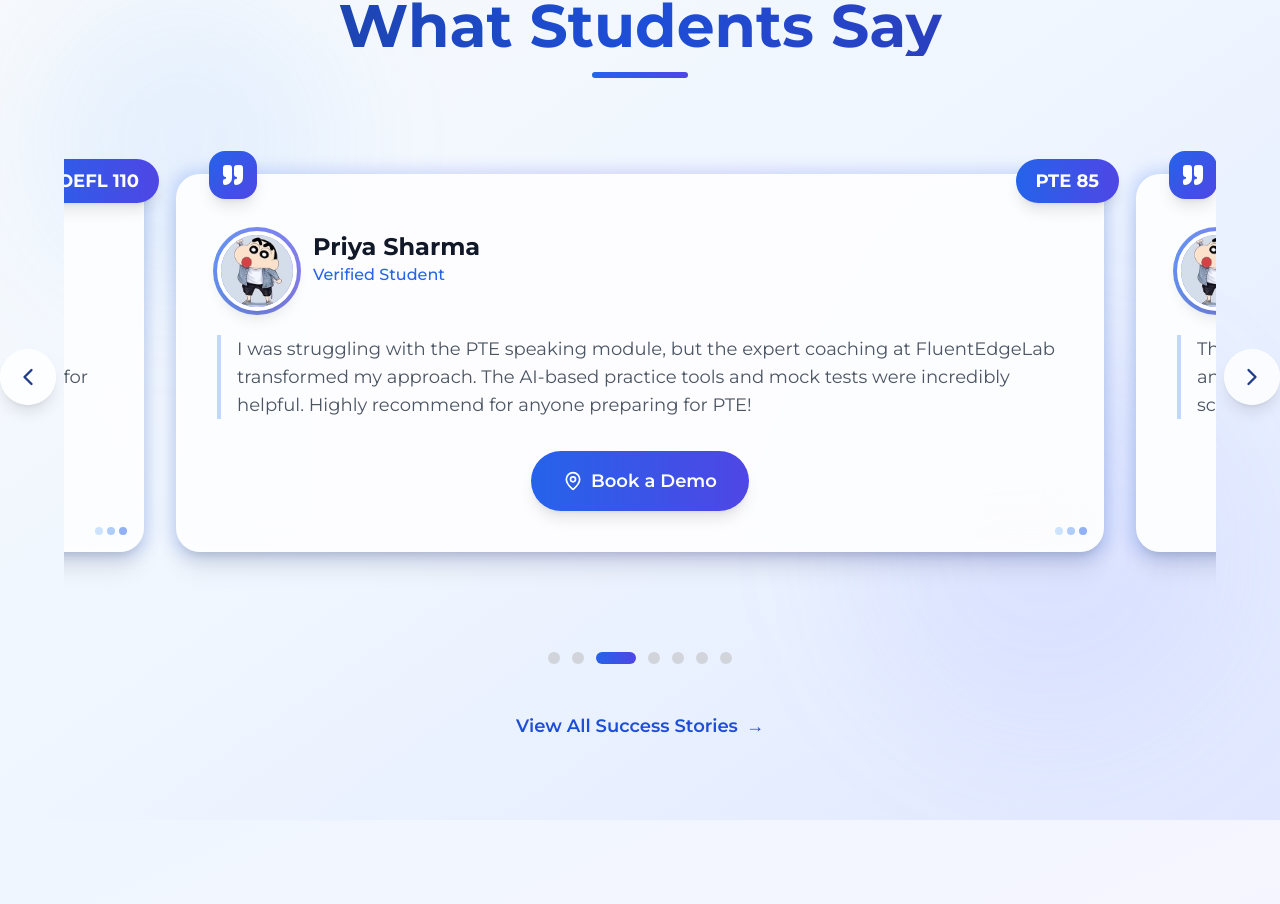
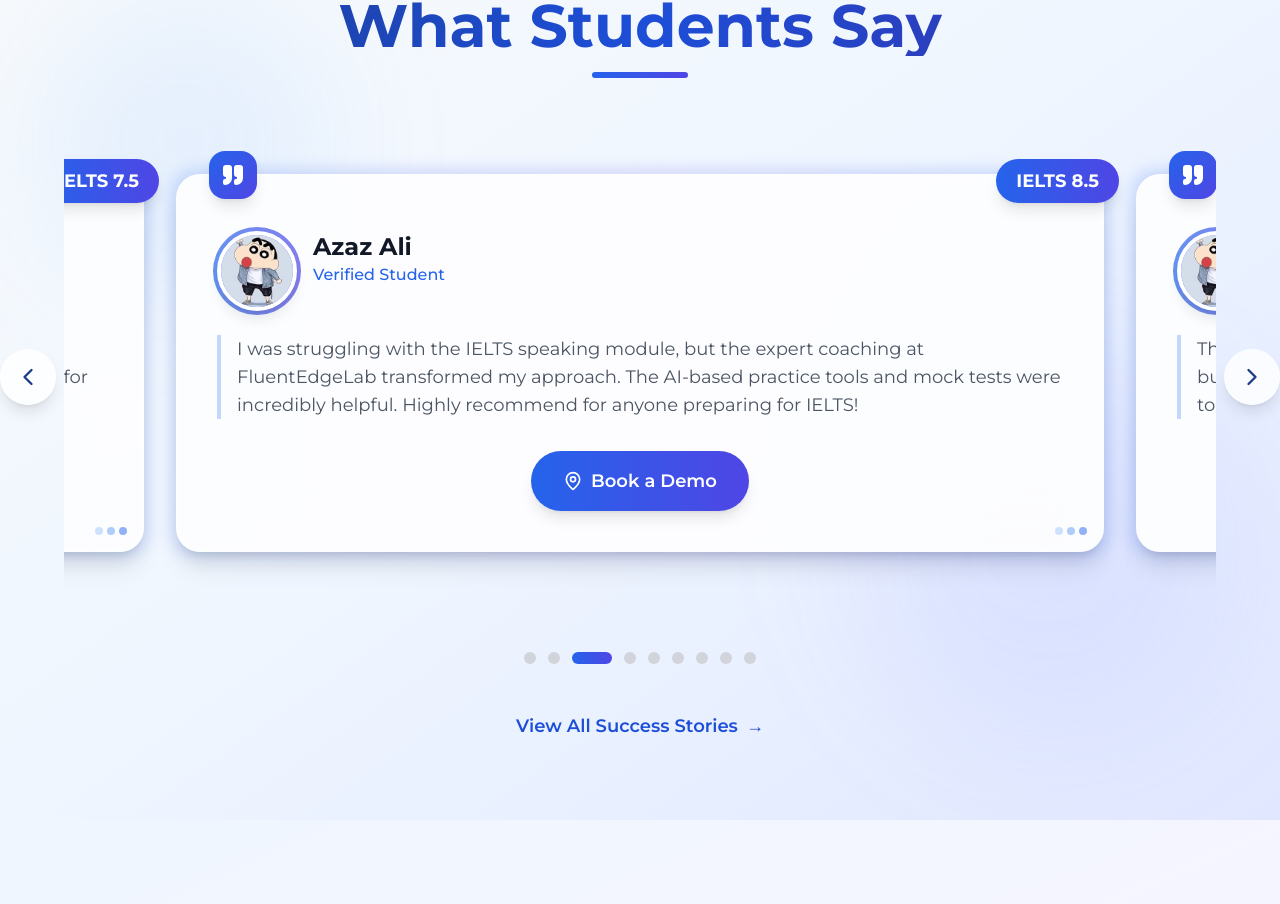
Before and after one commit to Azaz176/FluentEdgeLab-3, a React (Vite) app: page / in a window 1280 px wide. Shown: the part 1992-2896 px from the top of the page. Built offline with nearby package versions, Linux system fonts and the light colour scheme; no server answers.

Commit message:
Feat: added names of students

```diff
--- a/src/react-app/components/TestimonialsPreview.tsx
+++ b/src/react-app/components/TestimonialsPreview.tsx
@@ -13,57 +13,73 @@ const TestimonialCarousel = () => {
     {
       id: 1,
       text: "The teachers and staff gave me the attention and guidance needed to ace the IELTS and also planned out an effective study schedule for me. The study schedule was tailored for the less amount of time I had in hand. I am glad that I chose FluentEdgeLab for my IELTS preparation.",
-      name: "Maheema Aggarwal",
+      name: "Dr. Monika Dhankhar",
       exam: "IELTS",
       score: "8",
       image: "/testimonials/shinchan.jpg"
     },
     {
       id: 2,
-      text: "FluentEdgeLab's TOEFL training was exceptional. The practice tests and personalized feedback helped me understand my weaknesses. The instructors were always available for doubt clearing sessions. I achieved my target score on my first attempt!",
-      name: "Rahul Verma",
-      exam: "TOEFL",
-      score: "110",
+      text: "FluentEdgeLab's IELTS training was exceptional. The practice tests and personalized feedback helped me understand my weaknesses. The instructors were always available for doubt clearing sessions. I achieved my target score on my first attempt!",
+      name: "Hemant Adhikari",
+      exam: "IELTS",
+      score: "7.5",
       image:  "/testimonials/shinchan.jpg"
     },
     {
       id: 3,
+      text: "I was struggling with the IELTS speaking module, but the expert coaching at FluentEdgeLab transformed my approach. The AI-based practice tools and mock tests were incredibly helpful. Highly recommend for anyone preparing for IELTS!",
+      name: "Azaz Ali",
+      exam: "IELTS",
+      score: "8.5",
+      image:  "/testimonials/shinchan.jpg"
+    },
+    {
+      id: 4,
+      text: "The IELTS preparation at FluentEdgeLab exceeded my expectations. The vocabulary building techniques and reading comprehension strategies were game-changers. Thanks to FluentEdgeLab, I scored well above my target!",
+      name: "Mohit Sorout",
+      exam: "IELTS",
+      score: "7.5",
+      image:  "/testimonials/shinchan.jpg"
+    },
+    {
+      id: 5,
+      text: "FluentEdgeLab helped me crack IELTS with flying colors! The comprehensive training and mock tests were exactly what I needed. The faculty understood my requirements and customized the course accordingly.",
+      name: "Sumit Vedwan",
+      exam: "IELTS",
+      score: "8",
+      image:  "/testimonials/shinchan.jpg"
+    },
+    {
+      id: 6,
+      text: "I joined FluentEdgeLab for IELTS preparation just 3 weeks before my exam. Despite the short time, the intensive coaching and strategic tips helped me achieve my target band. The speaking practice sessions were particularly helpful!",
+      name: "Dhruv Thukral",
+      exam: "IELTS",
+      score: "8",
+      image:  "/testimonials/shinchan.jpg"
+    },
+    {
+      id: 7,
+      text: "The GRE and IELTS preparation at FluentEdgeLab was comprehensive and effective. The adaptive test strategies and timed practice sessions prepared me well for both exams. I scored above my target in both!",
+      name: "Chirag Khurana",
+      exam: "GRE & IELTS",
+      score: "325 & 8",
+      image:  "/testimonials/shinchan.jpg"
+    },
+    {
+      id: 8,
       text: "I was struggling with the PTE speaking module, but the expert coaching at FluentEdgeLab transformed my approach. The AI-based practice tools and mock tests were incredibly helpful. Highly recommend for anyone preparing for PTE!",
-      name: "Priya Sharma",
+      name: "Janvi Tiwari",
       exam: "PTE",
       score: "85",
       image:  "/testimonials/shinchan.jpg"
     },
     {
-      id: 4,
-      text: "The GRE Verbal training exceeded my expectations. The vocabulary building techniques and reading comprehension strategies were game-changers. Thanks to FluentEdgeLab, I scored well above my target!",
-      name: "Alex Chen",
-      exam: "GRE",
-      score: "328",
-      image:  "/testimonials/shinchan.jpg"
-    },
-    {
-      id: 5,
-      text: "FluentEdgeLab helped me crack CELPIP with flying colors! The Canadian-focused training and mock tests were exactly what I needed for my immigration process. The faculty understood my requirements and customized the course accordingly.",
-      name: "Anjali Mehta",
-      exam: "CELPIP",
-      score: "10",
-      image:  "/testimonials/shinchan.jpg"
-    },
-    {
-      id: 6,
-      text: "I joined FluentEdgeLab for IELTS preparation just 3 weeks before my exam. Despite the short time, the intensive coaching and strategic tips helped me achieve Band 7.5. The speaking practice sessions were particularly helpful!",
-      name: "Vikram Singh",
-      exam: "IELTS",
-      score: "7.5",
-      image:  "/testimonials/shinchan.jpg"
-    },
-    {
-      id: 7,
-      text: "The Duolingo English Test preparation at FluentEdgeLab was quick and effective. The adaptive test strategies and timed practice sessions prepared me well. I got my results in 48 hours and scored above my target!",
-      name: "Sneha Patel",
-      exam: "Duolingo",
-      score: "130",
+      id: 9,
+      text: "FluentEdgeLab's PTE training was exceptional. The practice tests and personalized feedback helped me understand my weaknesses. The instructors were always available for doubt clearing sessions. I achieved my target score on my first attempt!",
+      name: "Aanya Goel",
+      exam: "PTE",
+      score: "82",
       image:  "/testimonials/shinchan.jpg"
     }
   ];
--- a/src/react-app/pages/Testimonials.tsx
+++ b/src/react-app/pages/Testimonials.tsx
@@ -10,57 +10,57 @@ export default function Testimonials() {
   const videoTestimonials = [
     {
       id: 1,
-      name: 'Sarah Johnson',
+      name: 'Dr. Monika Dhankhar',
       course: 'IELTS Band 8.0',
       thumbnail: '/testimonials/shinchan.jpg',
       videoId: 'dQw4w9WgXcQ'
     },
     {
       id: 2,
-      name: 'Ahmed Hassan',
-      course: 'TOEFL 110',
+      name: 'Hemant Adhikari',
+      course: 'IELTS Band 7.5',
       thumbnail: '/testimonials/shinchan.jpg',
       videoId: 'dQw4w9WgXcQ'
     },
     {
       id: 3,
-      name: 'Priya Sharma',
-      course: 'PTE 85',
+      name: 'Azaz Ali',
+      course: 'IELTS Band 8.5',
       thumbnail: '/testimonials/shinchan.jpg',
       videoId: 'dQw4w9WgXcQ'
     },
     {
       id: 4,
-      name: 'Michael Chen',
-      course: 'GRE 328',
+      name: 'Mohit Sorout',
+      course: 'IELTS Band 7.5',
       thumbnail: '/testimonials/shinchan.jpg',
       videoId: 'dQw4w9WgXcQ'
     },
     {
       id: 5,
-      name: 'Maria Garcia',
-      course: 'IELTS Band 7.5',
+      name: 'Sumit Vedwan',
+      course: 'IELTS Band 8.0',
       thumbnail: '/testimonials/shinchan.jpg',
       videoId: 'dQw4w9WgXcQ'
     },
     {
       id: 6,
-      name: 'David Kim',
-      course: 'CELPIP 9',
+      name: 'Dhruv Thukral',
+      course: 'IELTS Band 8.0',
       thumbnail: '/testimonials/shinchan.jpg',
       videoId: 'dQw4w9WgXcQ'
     },
     {
       id: 7,
-      name: 'Emma Thompson',
-      course: 'IELTS Band 8.5',
+      name: 'Chirag Khurana',
+      course: 'GRE 325 & IELTS 8',
       thumbnail: '/testimonials/shinchan.jpg',
       videoId: 'dQw4w9WgXcQ'
     },
     {
       id: 8,
-      name: 'Raj Patel',
-      course: 'GRE 325',
+      name: 'Janvi Tiwari',
+      course: 'PTE 85',
       thumbnail: '/testimonials/shinchan.jpg',
       videoId: 'dQw4w9WgXcQ'
     }
@@ -68,146 +68,74 @@ export default function Testimonials() {
 
   const testimonials = [
     {
-      name: 'Sarah Johnson',
-      country: 'Canada',
-      course: 'IELTS',
-      text: 'Improved my IELTS score from 6.5 to 8.0 in just 3 months! The personalized coaching made all the difference.',
+      name: 'Dr. Monika Dhankhar',
+      country: 'India',
+      course: 'IELTS Band 8.0',
+      text: 'The teachers and staff gave me the attention and guidance needed to ace the IELTS and also planned out an effective study schedule for me. The study schedule was tailored for the less amount of time I had in hand. I am glad that I chose FluentEdgeLab for my IELTS preparation.',
       rating: 5,
       image: '/testimonials/shinchan.jpg'
     },
     {
-      name: 'Ahmed Hassan',
-      country: 'Egypt',
-      course: 'TOEFL',
-      text: 'Best TOEFL preparation. Flexible timings worked perfectly for me. Scored 110!',
+      name: 'Hemant Adhikari',
+      country: 'India',
+      course: 'IELTS Band 7.5',
+      text: 'FluentEdgeLab\'s IELTS training was exceptional. The practice tests and personalized feedback helped me understand my weaknesses. The instructors were always available for doubt clearing sessions. I achieved my target score on my first attempt!',
       rating: 5,
       image: '/testimonials/shinchan.jpg'
     },
     {
-      name: 'Priya Sharma',
+      name: 'Azaz Ali',
       country: 'India',
-      course: 'PTE',
-      text: 'PTE coaching helped me achieve my target score. Highly recommended!',
+      course: 'IELTS Band 8.5',
+      text: 'I was struggling with the IELTS speaking module, but the expert coaching at FluentEdgeLab transformed my approach. The AI-based practice tools and mock tests were incredibly helpful. Highly recommend for anyone preparing for IELTS!',
       rating: 5,
       image: '/testimonials/shinchan.jpg'
     },
     {
-      name: 'Michael Chen',
-      country: 'China',
-      course: 'GRE',
-      text: 'GRE Verbal training was exceptional. Clear explanations and great support.',
+      name: 'Mohit Sorout',
+      country: 'India',
+      course: 'IELTS Band 7.5',
+      text: 'The IELTS preparation at FluentEdgeLab exceeded my expectations. The vocabulary building techniques and reading comprehension strategies were game-changers. Thanks to FluentEdgeLab, I scored well above my target!',
       rating: 5,
       image: '/testimonials/shinchan.jpg'
     },
     {
-      name: 'Maria Garcia',
-      country: 'Spain',
-      course: 'IELTS',
-      text: 'From 6.0 to 7.5! The writing feedback was incredibly helpful.',
+      name: 'Sumit Vedwan',
+      country: 'India',
+      course: 'IELTS Band 8.0',
+      text: 'FluentEdgeLab helped me crack IELTS with flying colors! The comprehensive training and mock tests were exactly what I needed. The faculty understood my requirements and customized the course accordingly.',
       rating: 5,
       image: '/testimonials/shinchan.jpg'
     },
     {
-      name: 'David Kim',
-      country: 'South Korea',
-      course: 'CELPIP',
-      text: 'Perfect for Canadian immigration. Scored 9 in all sections!',
+      name: 'Dhruv Thukral',
+      country: 'India',
+      course: 'IELTS Band 8.0',
+      text: 'I joined FluentEdgeLab for IELTS preparation just 3 weeks before my exam. Despite the short time, the intensive coaching and strategic tips helped me achieve my target band. The speaking practice sessions were particularly helpful!',
       rating: 5,
       image: '/testimonials/shinchan.jpg'
     },
     {
-      name: 'Emma Thompson',
-      country: 'Australia',
-      course: 'IELTS',
-      text: 'The speaking practice sessions transformed my confidence. Went from 6.5 to 8.5 in speaking alone! The mock tests were exactly like the real exam.',
+      name: 'Chirag Khurana',
+      country: 'India',
+      course: 'GRE 325 & IELTS 8',
+      text: 'The GRE and IELTS preparation at FluentEdgeLab was comprehensive and effective. The adaptive test strategies and timed practice sessions prepared me well for both exams. I scored above my target in both!',
       rating: 5,
       image: '/testimonials/shinchan.jpg'
     },
     {
-      name: 'Raj Patel',
+      name: 'Janvi Tiwari',
       country: 'India',
-      course: 'GRE',
-      text: 'Scored 328 on my GRE! The vocabulary strategies and quant shortcuts were game-changers. Worth every penny invested.',
+      course: 'PTE 85',
+      text: 'I was struggling with the PTE speaking module, but the expert coaching at FluentEdgeLab transformed my approach. The AI-based practice tools and mock tests were incredibly helpful. Highly recommend for anyone preparing for PTE!',
       rating: 5,
       image: '/testimonials/shinchan.jpg'
     },
     {
-      name: 'Fatima Al-Rashid',
-      country: 'UAE',
-      course: 'IELTS',
-      text: 'As a working professional, the flexible scheduling was perfect. Achieved band 8 while managing my job. The online resources are excellent!',
-      rating: 5,
-      image: '/testimonials/shinchan.jpg'
-    },
-    {
-      name: 'James Wilson',
-      country: 'UK',
-      course: 'TOEFL',
-      text: 'Needed TOEFL for my US university application. Got 115! The integrated writing section tips were incredibly useful.',
-      rating: 5,
-      image: '/testimonials/shinchan.jpg'
-    },
-    {
-      name: 'Yuki Tanaka',
-      country: 'Japan',
-      course: 'PTE',
-      text: 'PTE Academic was challenging for me, but the structured approach and constant feedback helped me score 85. Thank you FluentEdgeLab!',
-      rating: 5,
-      image: '/testimonials/shinchan.jpg'
-    },
-    {
-      name: 'Carlos Rodriguez',
-      country: 'Mexico',
-      course: 'Duolingo',
-      text: 'Duolingo English Test prep was fantastic! Scored 135 and got into my dream university. The practice tests were very accurate.',
-      rating: 5,
-      image: '/testimonials/shinchan.jpg'
-    },
-    {
-      name: 'Anna Petrova',
-      country: 'Russia',
-      course: 'IELTS',
-      text: 'From band 5.5 to 7.5 in just 8 weeks! The one-on-one sessions addressed my specific weaknesses. Highly professional trainers.',
-      rating: 5,
-      image: '/testimonials/shinchan.jpg'
-    },
-    {
-      name: 'Daniel Okonkwo',
-      country: 'Nigeria',
-      course: 'TOEFL',
-      text: 'Best decision I made for my study abroad dreams. TOEFL score of 108 opened doors to top universities. The support team is amazing!',
-      rating: 5,
-      image: '/testimonials/shinchan.jpg'
-    },
-    {
-      name: 'Sophie Martin',
-      country: 'France',
-      course: 'CELPIP',
-      text: 'Moved to Canada with CLB 10 thanks to FluentEdgeLab! The Canadian accent training and real-life scenario practice were invaluable.',
-      rating: 5,
-      image: '/testimonials/shinchan.jpg'
-    },
-    {
-      name: 'Hassan Ali',
-      country: 'Pakistan',
-      course: 'PTE',
-      text: 'Achieved 79+ in all sections of PTE! The AI-based practice tools and detailed feedback on pronunciation really helped me improve.',
-      rating: 5,
-      image: '/testimonials/shinchan.jpg'
-    },
-    {
-      name: 'Lisa Zhang',
-      country: 'Taiwan',
-      course: 'GRE',
-      text: 'Verbal score jumped from 145 to 162! The reading comprehension strategies and vocabulary building techniques are excellent.',
-      rating: 5,
-      image: '/testimonials/shinchan.jpg'
-    },
-    {
-      name: 'Mohammed Al-Farsi',
-      country: 'Oman',
-      course: 'IELTS',
-      text: 'Needed band 7 for UK visa. Got 7.5! The task 2 essay templates and speaking cue card strategies were extremely helpful.',
+      name: 'Aanya Goel',
+      country: 'India',
+      course: 'PTE 82',
+      text: 'FluentEdgeLab\'s PTE training was exceptional. The practice tests and personalized feedback helped me understand my weaknesses. The instructors were always available for doubt clearing sessions. I achieved my target score on my first attempt!',
       rating: 5,
       image: '/testimonials/shinchan.jpg'
     }
```
